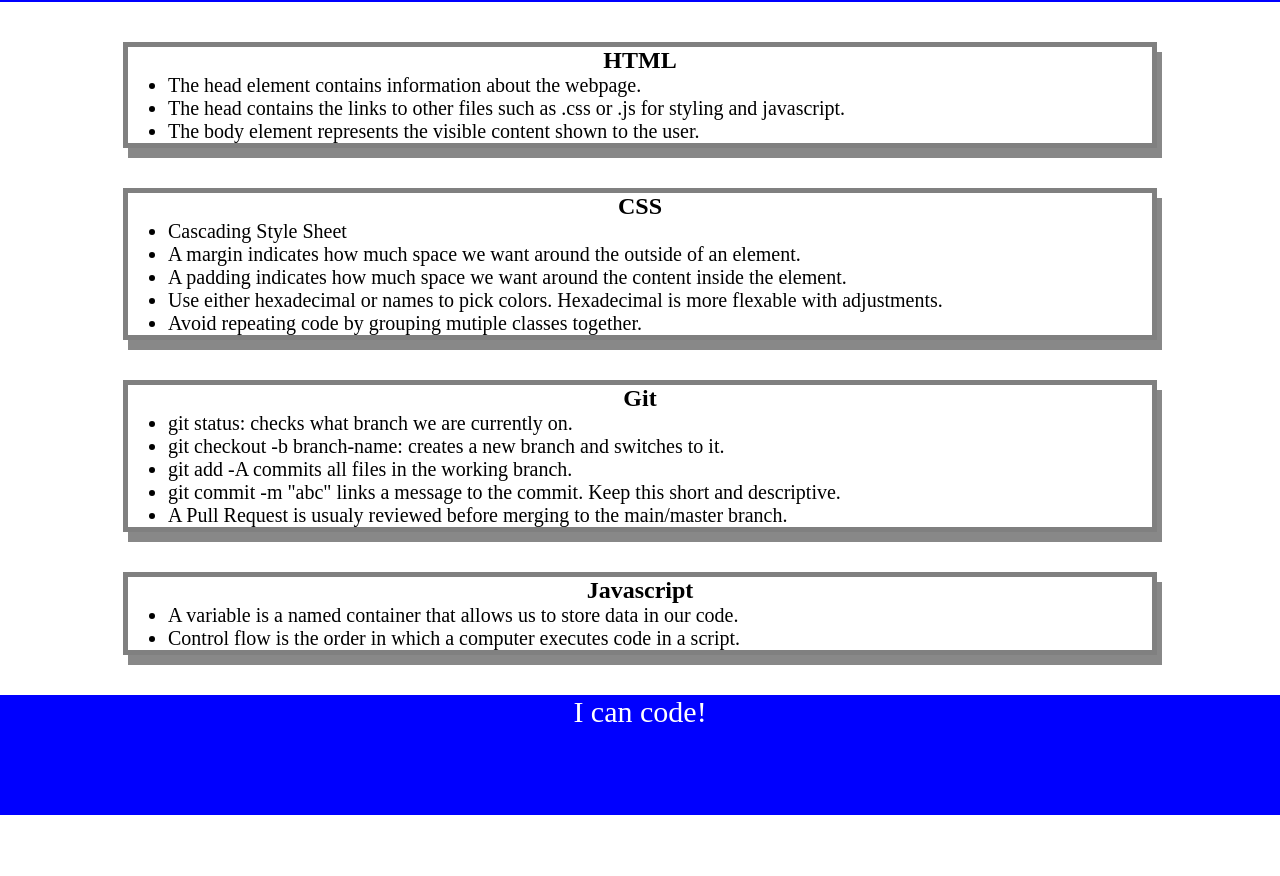
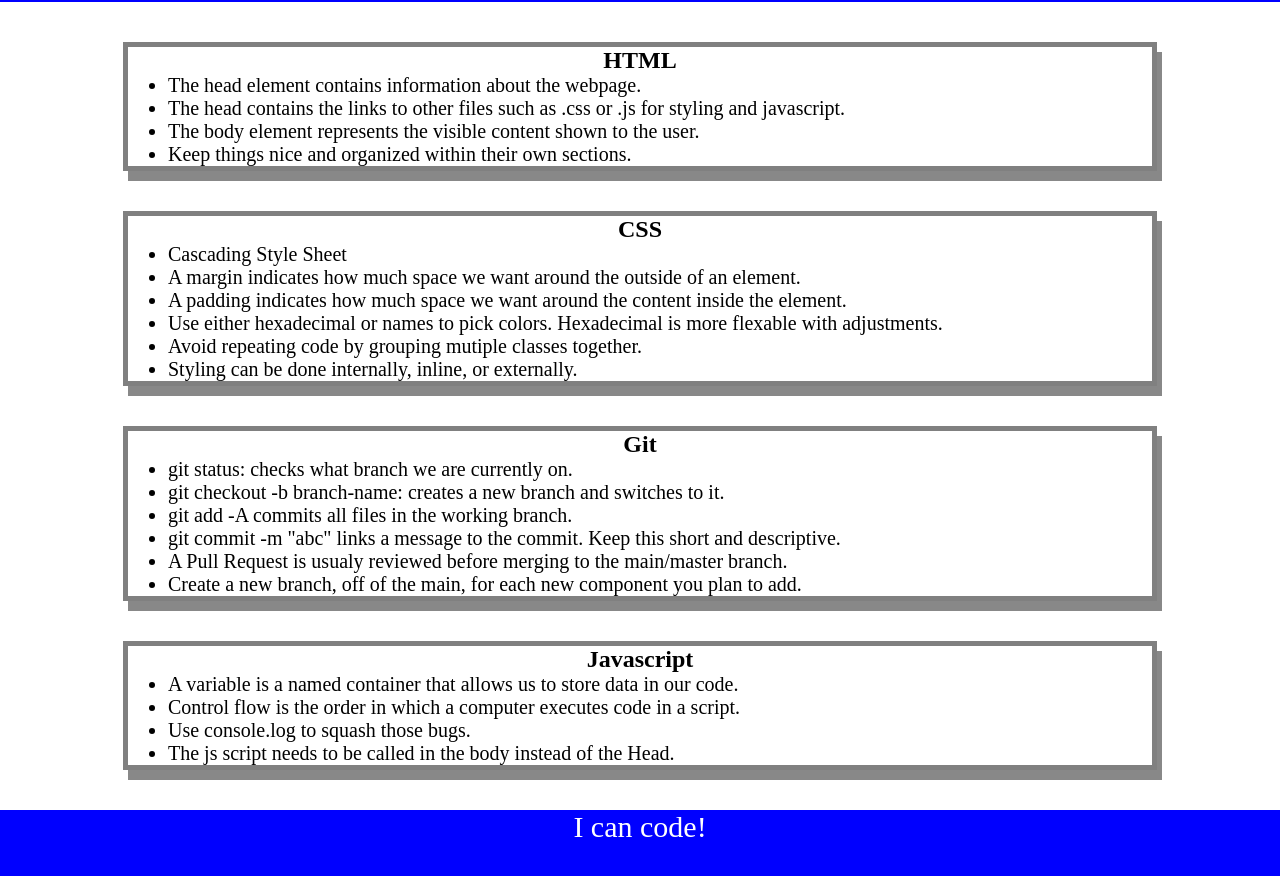
Before and after one commit to johnfrom209/prework-study-guide, a plain HTML site: page prework-study-guide/index.html in a window 1280 px wide. Shown: the part 118-994 px from the top of the page. Before the commit the page ends 933 px from the top, so only its background shows below. Drawn offline with Linux system fonts and the light colour scheme.

Commit message:
Added a passable README file and added more to the lists on the html page

```diff
--- a/prework-study-guide/index.html
+++ b/prework-study-guide/index.html
@@ -23,6 +23,7 @@
           <li>The head element contains information about the webpage.</li>
           <li>The head contains the links to other files such as .css or .js for styling and javascript.</li>
           <li>The body element represents the visible content shown to the user.</li>
+          <li>Keep things nice and organized within their own sections.</li>
         </ul>
       </section>
 
@@ -34,6 +35,7 @@
           <li>A padding indicates how much space we want around the content inside the element.</li>
           <li>Use either hexadecimal or names to pick colors. Hexadecimal is more flexable with adjustments.</li>
           <li>Avoid repeating code by grouping mutiple classes together.</li>
+          <li>Styling can be done internally, inline, or externally.</li>
         </ul>
       </section>
 
@@ -45,6 +47,7 @@
           <li>git add -A commits all files in the working branch.</li>
           <li>git commit -m "abc" links a message to the commit. Keep this short and descriptive.</li>
           <li>A Pull Request is usualy reviewed before merging to the main/master branch.</li>
+          <li>Create a new branch, off of the main, for each new component you plan to add.</li>
         </ul>
       </section>
 
@@ -53,6 +56,8 @@
         <ul>
           <li>A variable is a named container that allows us to store data in our code.</li>
           <li>Control flow is the order in which a computer executes code in a script.</li>
+          <li>Use console.log to squash those bugs.</li>
+          <li>The js script needs to be called in the body instead of the Head.</li>
         </ul>
       </section>
     </main>
```
Also changed, not shown: 1 other file.
